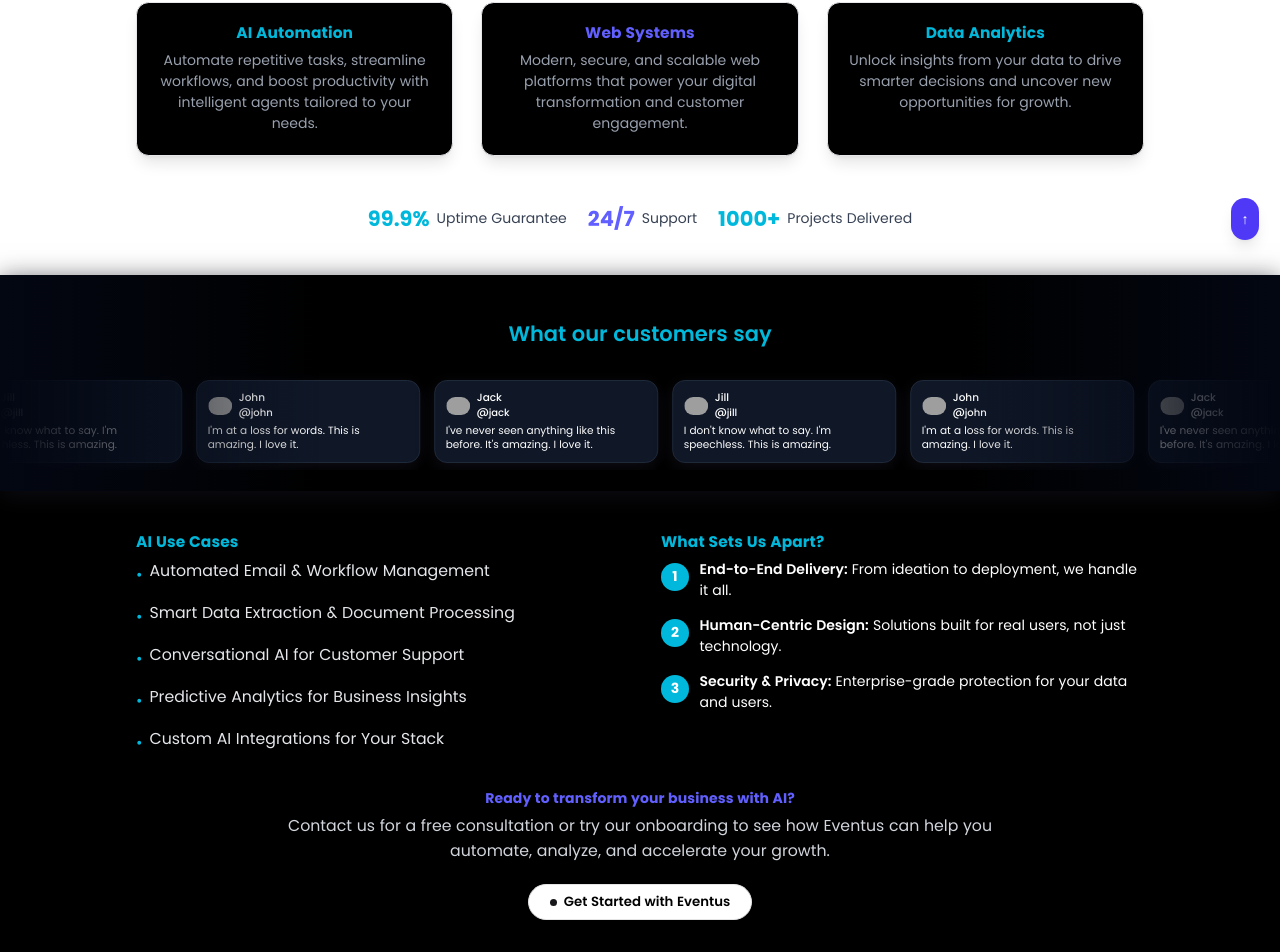
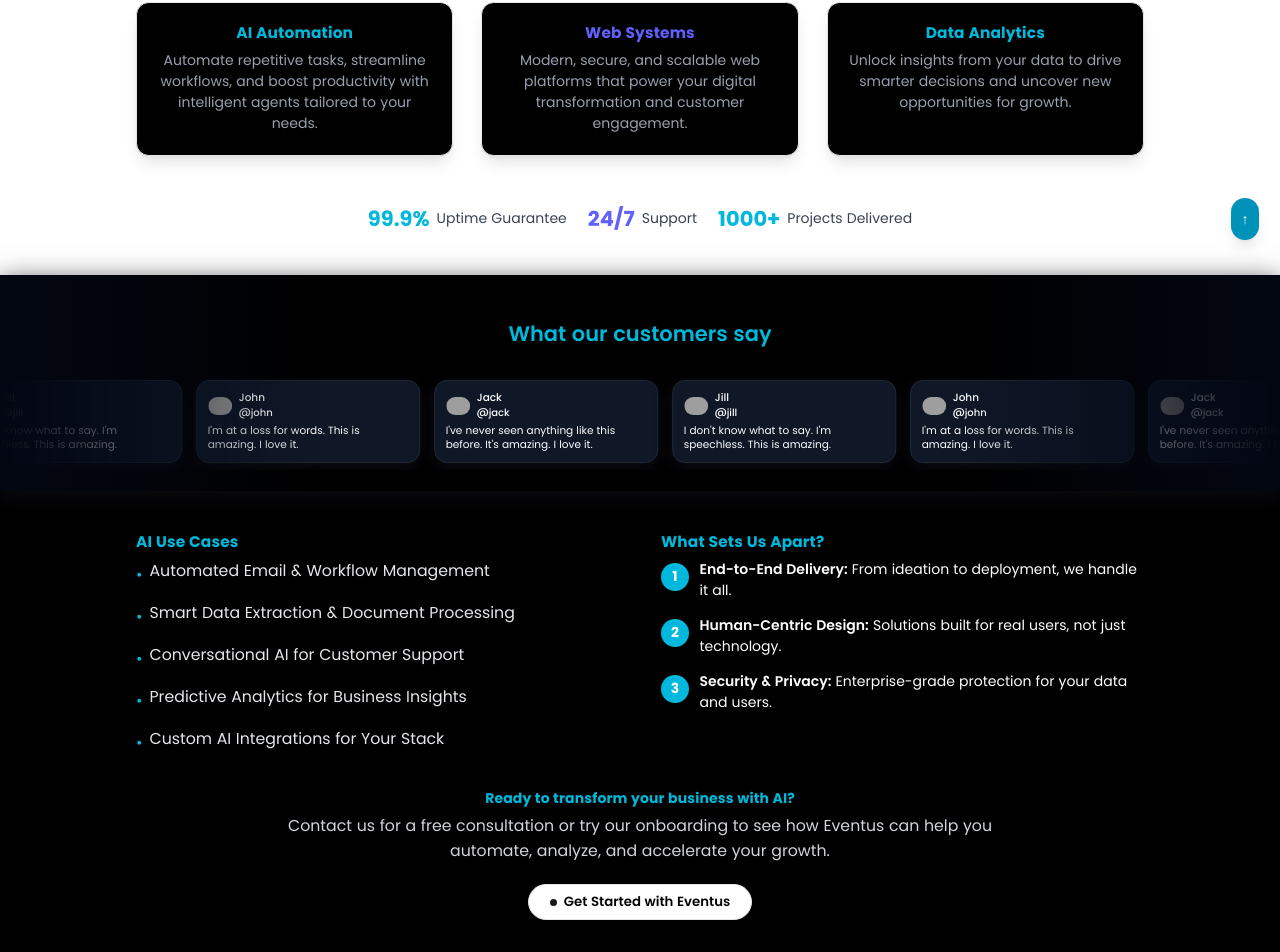
Before and after one commit to kojowiafe-dev/mailto, a React (Vite) app in the folder frontend/: page / in a window 1280 px wide. Shown: the part 539-1491 px from the top of the page. Built offline with nearby package versions, Linux system fonts and the light colour scheme; grey boxes are pictures that could not be loaded.

Commit message:
changing themes

```diff
--- a/frontend/src/Pages/Hero.jsx
+++ b/frontend/src/Pages/Hero.jsx
@@ -258,7 +258,7 @@ const Hero = () => {
 
         <div className="mt-8 sm:mt-10 max-w-4xl mx-auto text-center px-2 sm:px-4">
           {/* <h4 className="text-xl sm:text-2xl font-semibold mb-2 text-gradient bg-gradient-to-r from-indigo-400 to-pink-400 bg-clip-text text-transparent"> */}
-          <h4 className="text-xl sm:text-2xl font-semibold mb-2 text-gradient text-indigo-500">
+          <h4 className="text-xl sm:text-2xl font-semibold mb-2 text-gradient text-cyan-500">
             Ready to transform your business with AI?
           </h4>
           <p className="text-base sm:text-lg text-gray-300 mb-6 px-2">
@@ -281,7 +281,7 @@ const Hero = () => {
       {/* Scroll to top - Mobile optimized */}
       <button
         onClick={() => window.scrollTo({ top: 0, behavior: "smooth" })}
-        className="fixed bottom-4 right-4 sm:bottom-6 sm:right-6 bg-indigo-600 text-white p-2 sm:p-3 rounded-full shadow-lg hover:bg-indigo-700 z-50 text-sm sm:text-base"
+        className="fixed bottom-4 right-4 sm:bottom-6 sm:right-6 bg-cyan-600 text-white p-2 sm:p-3 rounded-full shadow-lg hover:bg-indigo-700 z-50 text-sm sm:text-base"
       >
         ↑
       </button>
```
